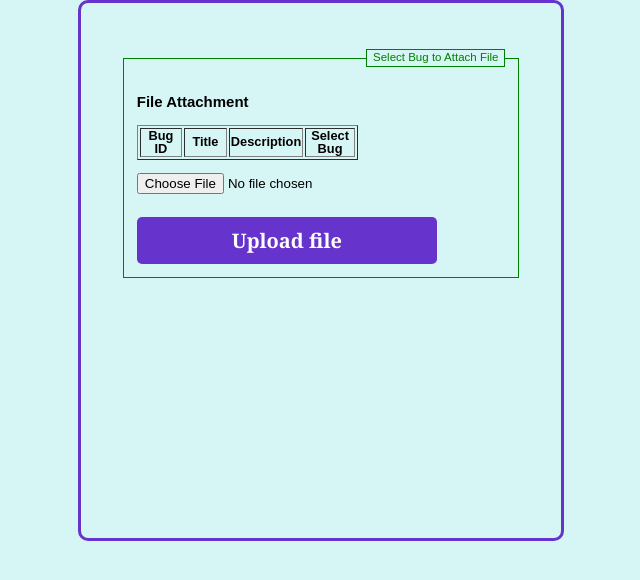
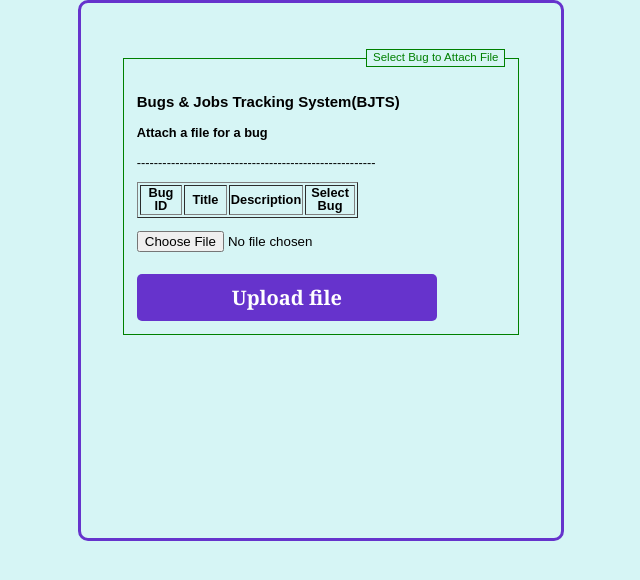
Before and after one commit to 1400205/BJTS, a PHP site: page /upload.php in a window 1280 px wide. Shown: the top 580 px of the page, without its empty margins (319-959 px from the left). Run offline with PHP 8.4, Linux system fonts and the light colour scheme; the visitor is signed in with stand-in values (Sample User, id 1); data that the repository does not hold is empty.

Commit message:
attachment

```diff
--- a/upload.php
+++ b/upload.php
@@ -25,7 +25,10 @@ $uid=$_SESSION["userid"];
 <form action="upload.php" method="post" enctype="multipart/form-data">
     <fieldset>
         <legend>Select Bug to Attach File</legend>
-        <H3>File Attachment</H3>
+
+        <h3>Bugs & Jobs Tracking System(BJTS)</h3>
+        <h4>Attach a file for a bug</h4>
+        <p>--------------------------------------------------------</p>
     <?php
     /**
      * Created by PhpStorm.
```
